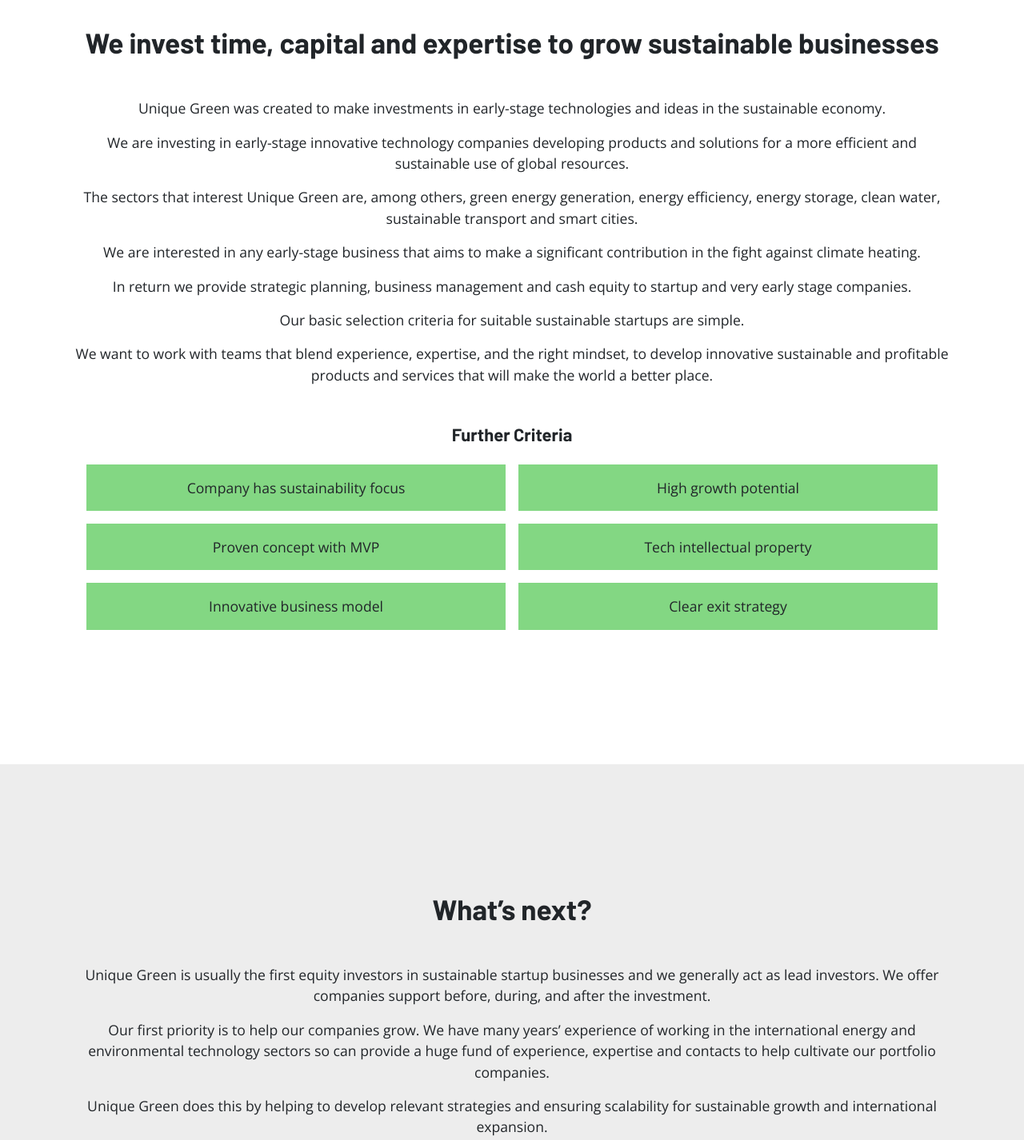
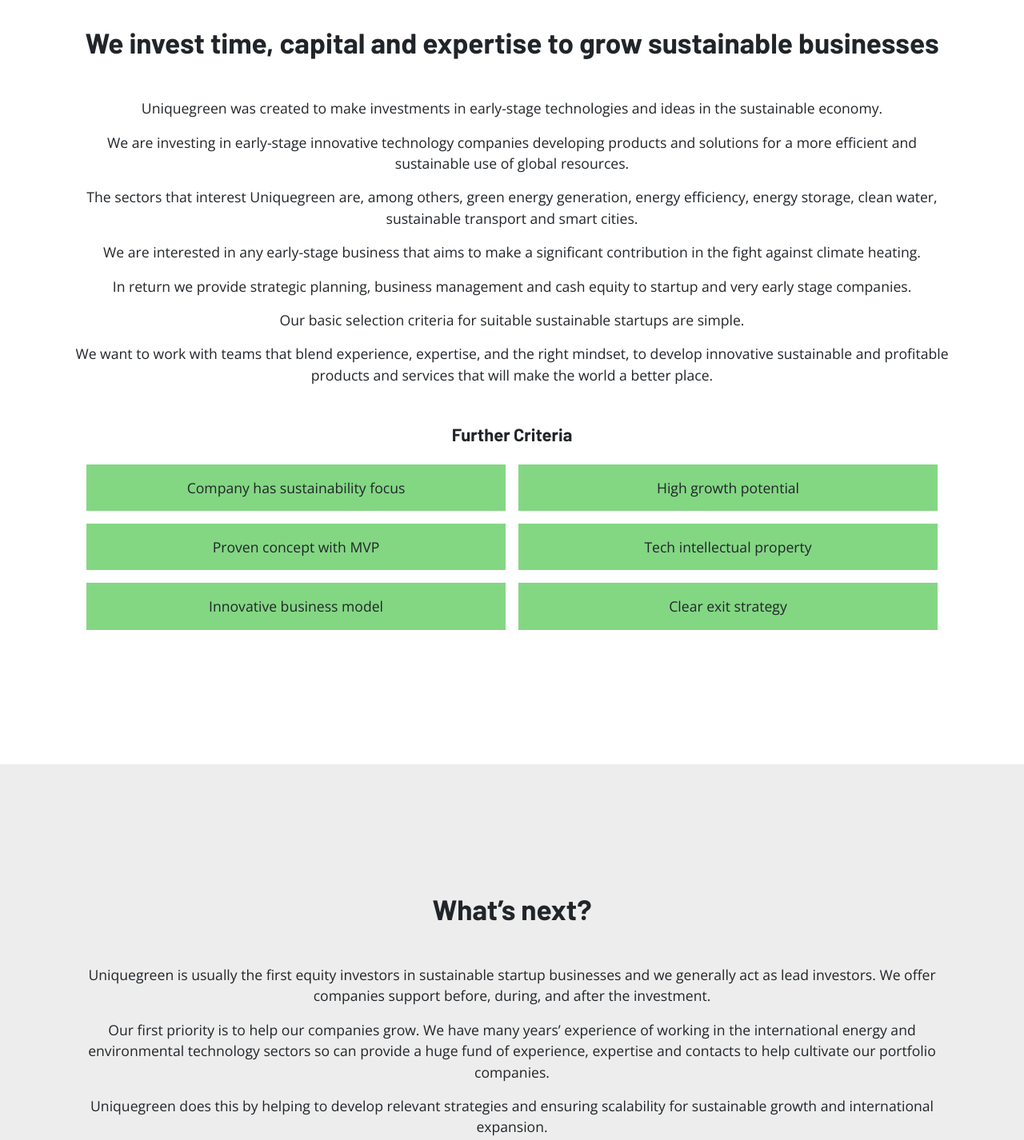
Before and after one commit to janlodey/uniquegreen, a website: page app/index.html in a window 1280 px wide. Shown: the part 860-2286 px from the top of the page at 80% size. Drawn offline with nearby package versions, Linux system fonts and the light colour scheme; files that its build step writes are made by us from their sources.

Commit message:
update uniquegreen name

```diff
--- a/app/index.html
+++ b/app/index.html
@@ -69,13 +69,13 @@
     <div class="row padded-row marketing text-center">
       <div class="col px-8">
         <h2>We invest time, capital and expertise to grow sustainable businesses</h2>
-        <p>Unique Green was created to make investments in early-stage technologies and ideas in the sustainable
+        <p>Uniquegreen was created to make investments in early-stage technologies and ideas in the sustainable
           economy.
         </p>
         <p>We are investing in early-stage innovative technology companies developing products and solutions for a more
           efficient and sustainable use of global resources.
         </p>
-        <p>The sectors that interest Unique Green are, among others, green energy generation, energy efficiency, energy
+        <p>The sectors that interest Uniquegreen are, among others, green energy generation, energy efficiency, energy
           storage, clean water, sustainable transport and smart cities.
         </p>
         <p>We are interested in any early-stage business that aims to make a significant contribution in the fight
@@ -119,13 +119,13 @@
     <div class="row padded-row marketing text-center">
       <div class="col-12">
         <h2>What’s next?</h2>
-        <p>Unique Green is usually the first equity investors in sustainable startup businesses and we generally act as
+        <p>Uniquegreen is usually the first equity investors in sustainable startup businesses and we generally act as
           lead investors. We offer companies support before, during, and after the investment.
         </p>
         <p>Our first priority is to help our companies grow. We have many years’ experience of working in the
           international energy and environmental technology sectors so can provide a huge fund of experience, expertise
           and contacts to help cultivate our portfolio companies.</p>
-        <p>Unique Green does this by helping to develop relevant strategies and ensuring scalability for sustainable
+        <p>Uniquegreen does this by helping to develop relevant strategies and ensuring scalability for sustainable
           growth and international expansion.</p>
         <p>We’re looking for exceptional companies that have set out to change the world and become market leaders.</p>
         <p>Is that you? If so, contact us now.
```
Also changed, not shown: docs/index.html (+1 -1 lines).
